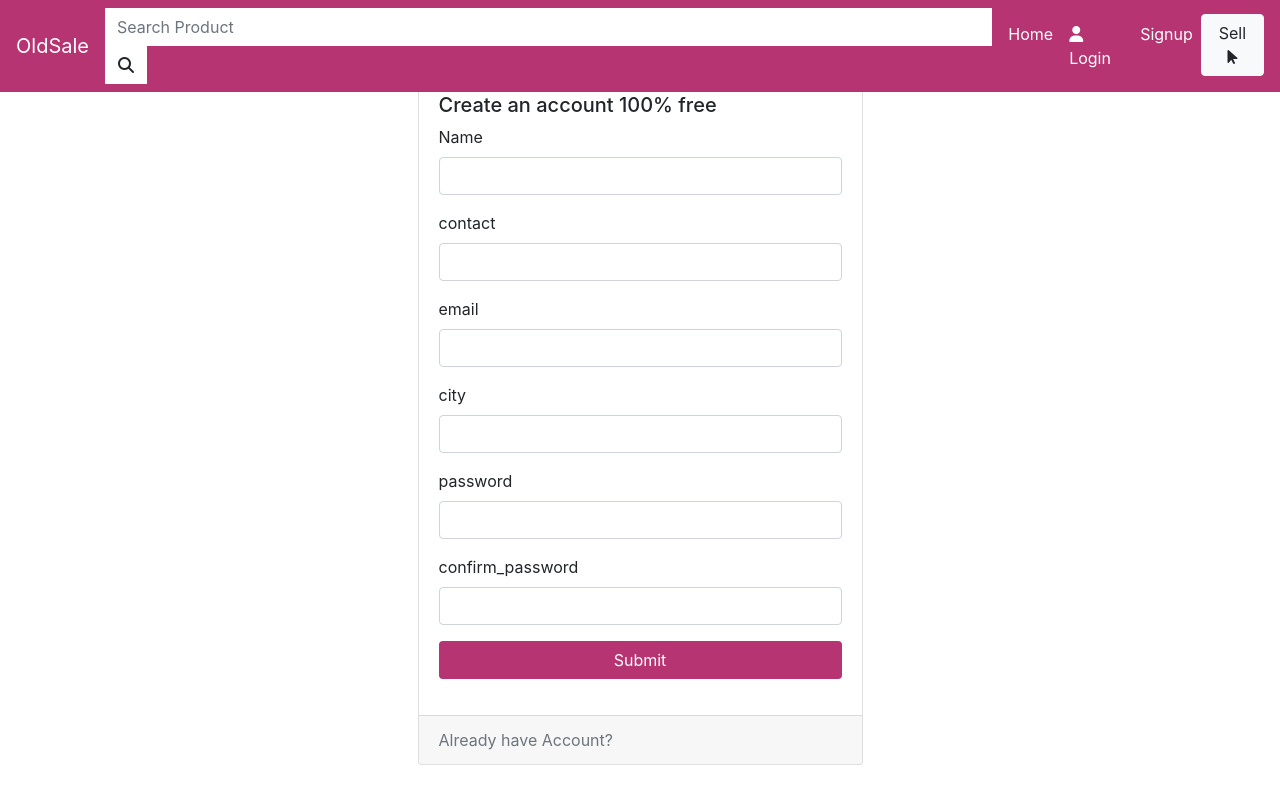
After one commit to sadique-cws/oldsale, a CodeIgniter app: page /database/auth/signup in a window 1280 px wide. The commit adds this page. Run offline with CodeIgniter, Linux system fonts and the light colour scheme; data that the repository does not hold is empty; some libraries are stand-ins or nearby versions.

Commit message:
login and signup and similer product

```diff
--- /dev/null
+++ b/application/controllers/Auth.php
@@ -0,0 +1,23 @@
+<?php
+
+
+class Auth extends CI_Controller{
+    public function login(){
+        $data['category'] = $this->db->get('category')->result();
+
+        $this->load->view("public/header",$data);
+        $this->load->view("auth/login");
+        $this->load->view("public/footer");
+    }
+    public function signup(){
+        $data['category'] = $this->db->get('category')->result();
+
+        $this->load->view("public/header",$data);
+        $this->load->view("auth/signup");
+        $this->load->view("public/footer");
+    }
+    public function logout(){
+
+    }
+}
+?>
--- a/application/controllers/Home.php
+++ b/application/controllers/Home.php
@@ -88,6 +88,7 @@ class Home extends CI_Controller{
 
     public function product($pro_id){
         $data['pro'] = $this->db->where(array("id"=>$pro_id))->get('product')->row();
+        $data['products'] = $this->db->where(array("id !="=>$pro_id))->get('product')->result();
         $data['category'] = $this->db->get('category')->result();
         $this->load->view('public/header',$data);
         $this->load->view('public/product',$data);
--- /dev/null
+++ b/application/views/auth/signup.php
@@ -0,0 +1,43 @@
+<div class="container">
+    <div class="row">
+        <div class="col-lg-5 mx-auto">
+            <div class="card">
+                <div class="card-body">
+                <h4 class="h5">Create an account 100% free</h4>
+                    <form action="" method="post">
+                        <div class="form-group">
+                            <label for="">Name</label>
+                            <input type="text" name="name" class="form-control">
+                        </div>
+                        <div class="form-group">
+                            <label for="">contact</label>
+                            <input type="text" name="contact" class="form-control">
+                        </div>
+                        <div class="form-group">
+                            <label for="">email</label>
+                            <input type="text" name="email" class="form-control">
+                        </div>
+                        <div class="form-group">
+                            <label for="">city</label>
+                            <input type="text" name="city" class="form-control">
+                        </div>
+                        <div class="form-group">
+                            <label for="">password</label>
+                            <input type="text" name="password" class="form-control">
+                        </div>
+                        <div class="form-group">
+                            <label for="">confirm_password</label>
+                            <input type="text" name="confirm_password" class="form-control">
+                        </div>
+                        <div class="form-group">
+                            <input type="submit" class="btn  bg-theme text-white btn-block">
+                        </div>
+                    </form>
+                </div>
+                <div class="card-footer">
+                    <a href="<?= base_url('auth/login');?>" class="text-muted">Already have Account?</a>
+                </div>
+            </div>
+        </div>
+    </div>
+</div>
```
Also changed, not shown: application/views/auth/login.php (added, +27 -0 lines), application/views/public/index.php (+14 -3 lines), application/views/public/product.php (+24 -0 lines).
